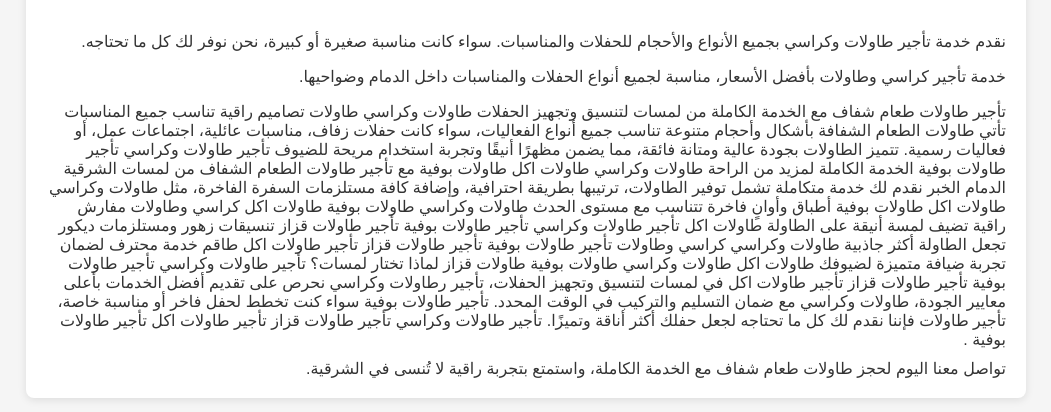
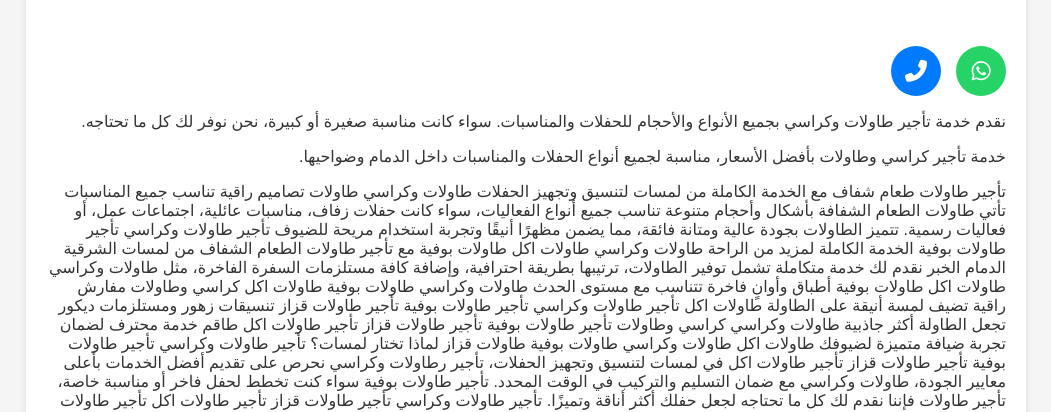
Before and after one commit to 681waleedGamal/Lamasat., a plain HTML site: page index.html in a window 1280 px wide. Shown: the part 1914-2326 px from the top of the page, without its empty margins (114-1165 px from the left). Drawn offline with Linux system fonts and the light colour scheme.

Commit message:
Update index.html

```diff
--- a/index.html
+++ b/index.html
@@ -245,6 +245,10 @@
 <section class="section">
   <h2>خدماتنا</h2>
 
+
+
+
+
     <h3>تأجير طاولات وكراسي للمناسبات</h3>
     <div class="buttons">
       <a href="https://wa.me/966559534118" target="_blank" class="whatsapp"><i class="fab fa-whatsapp"></i></a>
@@ -255,6 +259,10 @@
     <img src="https://i.postimg.cc/xjNz2R2v/cc94da58-2952-4680-8691-50377fce8e39.jpg" alt="تأجير طاولات بوفية" style="max-width: 100%; height: auto; border-radius: 10px;">
     <img src="https://i.postimg.cc/dt8Z7VDD/50746402-46e8-4944-a0af-09dae9280501.jpg" alt="تأجير طاولات اكل" style="max-width: 100%; height: auto; border-radius: 10px;">
     <img src="https://i.postimg.cc/bwpD1f2g/349f7f0f-df5d-45a6-a0bd-0a3aecf85415.jpg" alt="تأجير طاولات قزاز" style="max-width: 100%; height: auto; border-radius: 10px;">
+       <div class="buttons">
+      <a href="https://wa.me/966559534118" target="_blank" class="whatsapp"><i class="fab fa-whatsapp"></i></a>
+      <a href="tel:0559534118" class="call"><i class="fas fa-phone-alt"></i></a>
+    </div>
     <p>نقدم خدمة تأجير طاولات وكراسي بجميع الأنواع والأحجام للحفلات والمناسبات. سواء كانت مناسبة صغيرة أو كبيرة، نحن نوفر لك كل ما تحتاجه.</p>
     <p>خدمة تأجير كراسي وطاولات بأفضل الأسعار، مناسبة لجميع أنواع الحفلات والمناسبات داخل الدمام وضواحيها.</p>
     <p>تأجير طاولات طعام شفاف مع الخدمة الكاملة من لمسات لتنسيق وتجهيز الحفلات
```
